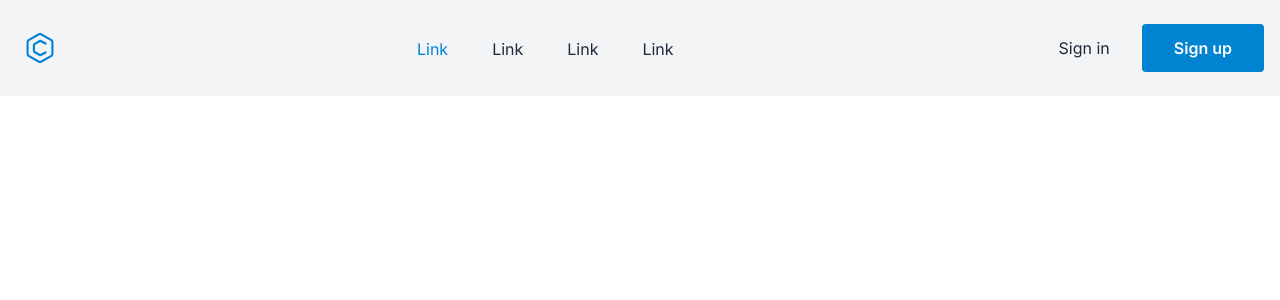
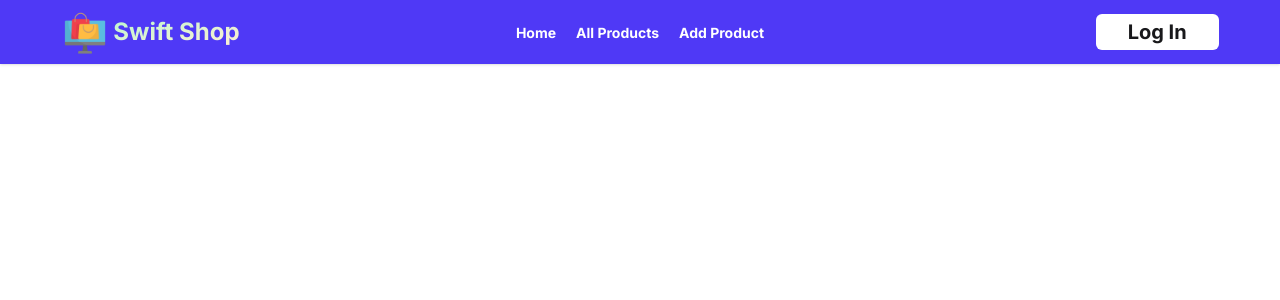
Before and after one commit to moktadir-mirul/swift-shop, a Next.js app: page / in a window 1280 px wide. Shown: the top 300 px of the page. Built offline with nearby package versions, Linux system fonts and the light colour scheme.

Commit message:
navbar logo done

```diff
--- a/src/Navbar/Navbar.jsx
+++ b/src/Navbar/Navbar.jsx
@@ -1,87 +1,57 @@
 import React from "react";
+import Image from "next/image";
+import Link from "next/link";
 
 const Navbar = () => {
+    const links = <>
+    <Link href={"/"}>Home</Link>
+    <Link href={"/AllProducts"}>All Products</Link>
+    <Link href={"/AddProduct"}>Add Product</Link>
+    </>
   return (
-    <header className="p-4 bg-gray-100 text-gray-800">
-      <div className="container flex justify-between h-16 mx-auto">
-        <a
-          rel="noopener noreferrer"
-          href="#"
-          aria-label="Back to homepage"
-          className="flex items-center p-2"
-        >
+    <div className="w-full bg-indigo-600 shadow-sm">
+        <div className="navbar w-11/12 mx-auto">
+      <div className="navbar-start">
+        <div className="dropdown">
+          <div tabIndex={0} role="button" className="btn btn-ghost lg:hidden">
             <svg
               xmlns="http://www.w3.org/2000/svg"
-            fill="currentColor"
-            viewBox="0 0 32 32"
-            className="w-8 h-8 text-sky-600"
-          >
-            <path d="M27.912 7.289l-10.324-5.961c-0.455-0.268-1.002-0.425-1.588-0.425s-1.133 0.158-1.604 0.433l0.015-0.008-10.324 5.961c-0.955 0.561-1.586 1.582-1.588 2.75v11.922c0.002 1.168 0.635 2.189 1.574 2.742l0.016 0.008 10.322 5.961c0.455 0.267 1.004 0.425 1.59 0.425 0.584 0 1.131-0.158 1.602-0.433l-0.014 0.008 10.322-5.961c0.955-0.561 1.586-1.582 1.588-2.75v-11.922c-0.002-1.168-0.633-2.189-1.573-2.742zM27.383 21.961c0 0.389-0.211 0.73-0.526 0.914l-0.004 0.002-10.324 5.961c-0.152 0.088-0.334 0.142-0.53 0.142s-0.377-0.053-0.535-0.145l0.005 0.002-10.324-5.961c-0.319-0.186-0.529-0.527-0.529-0.916v-11.922c0-0.389 0.211-0.73 0.526-0.914l0.004-0.002 10.324-5.961c0.152-0.090 0.334-0.143 0.53-0.143s0.377 0.053 0.535 0.144l-0.006-0.002 10.324 5.961c0.319 0.185 0.529 0.527 0.529 0.916z"></path>
-            <path d="M22.094 19.451h-0.758c-0.188 0-0.363 0.049-0.515 0.135l0.006-0.004-4.574 2.512-5.282-3.049v-6.082l5.282-3.051 4.576 2.504c0.146 0.082 0.323 0.131 0.508 0.131h0.758c0.293 0 0.529-0.239 0.529-0.531v-0.716c0-0.2-0.11-0.373-0.271-0.463l-0.004-0.002-5.078-2.777c-0.293-0.164-0.645-0.26-1.015-0.26-0.39 0-0.756 0.106-1.070 0.289l0.010-0.006-5.281 3.049c-0.636 0.375-1.056 1.055-1.059 1.834v6.082c0 0.779 0.422 1.461 1.049 1.828l0.009 0.006 5.281 3.049c0.305 0.178 0.67 0.284 1.061 0.284 0.373 0 0.723-0.098 1.027-0.265l-0.012 0.006 5.080-2.787c0.166-0.091 0.276-0.265 0.276-0.465v-0.716c0-0.293-0.238-0.529-0.529-0.529z"></path>
-          </svg>
-        </a>
-        <ul className="items-stretch hidden space-x-3 lg:flex">
-          <li className="flex">
-            <a
-              rel="noopener noreferrer"
-              href="#"
-              className="flex items-center px-4 -mb-1 border-b-2 border-transparent text-sky-600 border-sky-600"
-            >
-              Link
-            </a>
-          </li>
-          <li className="flex">
-            <a
-              rel="noopener noreferrer"
-              href="#"
-              className="flex items-center px-4 -mb-1 border-b-2 border-transparent"
-            >
-              Link
-            </a>
-          </li>
-          <li className="flex">
-            <a
-              rel="noopener noreferrer"
-              href="#"
-              className="flex items-center px-4 -mb-1 border-b-2 border-transparent"
-            >
-              Link
-            </a>
-          </li>
-          <li className="flex">
-            <a
-              rel="noopener noreferrer"
-              href="#"
-              className="flex items-center px-4 -mb-1 border-b-2 border-transparent"
-            >
-              Link
-            </a>
-          </li>
-        </ul>
-        <div className="items-center flex-shrink-0 hidden lg:flex">
-          <button className="self-center px-8 py-3 rounded">Sign in</button>
-          <button className="self-center px-8 py-3 font-semibold rounded bg-sky-600 text-gray-50">
-            Sign up
-          </button>
-        </div>
-        <button className="p-4 lg:hidden">
-          <svg
-            xmlns="http://www.w3.org/2000/svg"
+              className="h-5 w-5"
               fill="none"
               viewBox="0 0 24 24"
               stroke="currentColor"
-            className="w-6 h-6 text-gray-800"
             >
+              {" "}
               <path
                 strokeLinecap="round"
                 strokeLinejoin="round"
                 strokeWidth="2"
-              d="M4 6h16M4 12h16M4 18h16"
-            ></path>
+                d="M4 6h16M4 12h8m-8 6h16"
+              />{" "}
             </svg>
-        </button>
           </div>
-    </header>
+          <ul
+            tabIndex={0}
+            className="menu menu-sm dropdown-content bg-base-100 rounded-box z-1 mt-3 w-52 p-2 shadow"
+          >
+            {links}
+          </ul>
+        </div>
+        <div className="flex items-center gap-1">
+            <img src="/images/logo.png" className="w-12 h-12" alt="Swift SHop Logo" />
+            <h1 className="font-bold text-2xl bg-clip-text text-transparent bg-gradient-to-br from-green-200 to-orange-100">Swift Shop</h1>
+        </div>
+      </div>
+      <div className="navbar-center hidden lg:flex">
+        <ul className="menu menu-horizontal px-1 gap-5 text-white font-bold">
+          {links}
+        </ul>
+      </div>
+      <div className="navbar-end">
+        <button className="px-8 py-1 font-bold text-xl bg-white hover:bg-indigo-400 duration-300 hover:text-gray-300 rounded-md cursor-pointer">Log In</button>
+      </div>
+    </div>
+    </div>
   );
 };
 
```
Also changed, not shown: public/images/logo.png (added). Lines whose indentation alone changed are shown as unchanged.
